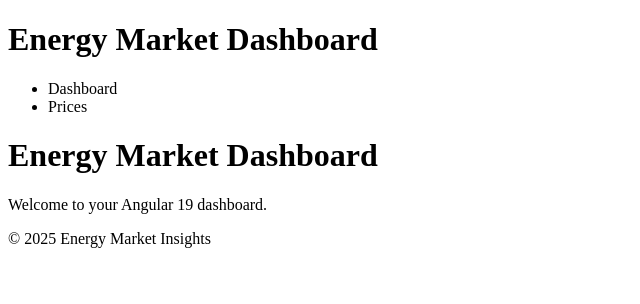
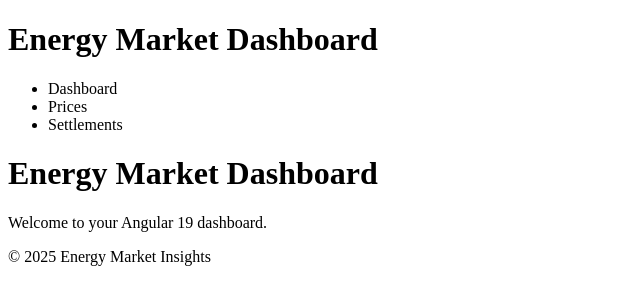
Before and after one commit to ucacloud/energy-dashboard, an Angular app: page / in a window 1280 px wide. Shown: the top 304 px of the page, without its empty margins (0-640 px from the left). Built offline with nearby package versions, Linux system fonts and the light colour scheme.

Commit message:
finished setting up Settlements - should work on hosted sites

```diff
--- a/src/app/layout/layout.component.html
+++ b/src/app/layout/layout.component.html
@@ -9,6 +9,7 @@
         <ul>
           <li><a routerLink="/">Dashboard</a></li>
           <li><a routerLink="/prices">Prices</a></li>
+          <li><a routerLink="/settlements">Settlements</a></li>
           <!-- Add more links here as needed -->
         </ul>
       </nav>
--- a/src/app/settlements/settlement-list/settlement-list.component.html
+++ b/src/app/settlements/settlement-list/settlement-list.component.html
@@ -1,3 +1,5 @@
+<h2>Settlements</h2>
+
 <div *ngIf="isLoading">Loading settlements...</div>
 <div *ngIf="error">{{ error }}</div>
 
```
Also changed, not shown: src/app/app.routes.ts (+10 -5 lines).
